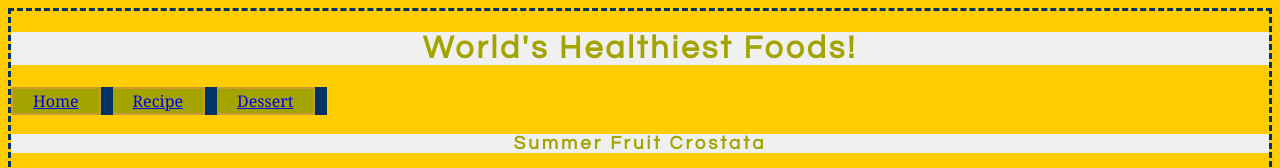
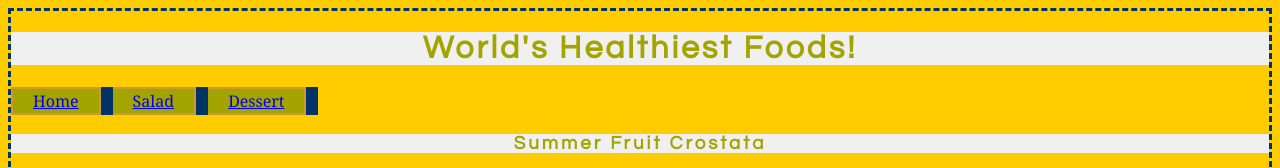
Before and after one commit to nparmar3/RecipeWebsite, a plain HTML site: page dessert.html in a window 1280 px wide. Shown: the top 168 px of the page. Drawn offline with Linux system fonts and the light colour scheme.

Commit message:
Update dessert.html

```diff
--- a/dessert.html
+++ b/dessert.html
@@ -7,7 +7,7 @@
 <table class="nav">
 	<td class="navth"> <a href="homepage.html"> Home </a> </td>
 	<th class="navtd">  </th>
-	<td class="navth"> <a href="recipe.html"> Recipe </a> </td>
+	<td class="navth"> <a href="Salad.html"> Salad </a> </td>
 	<th class="navtd">  </th>
 	<td class="navth"> <a href="dessert.html"> Dessert </a> </td>
 	<th class="navtd">  </th>
```
